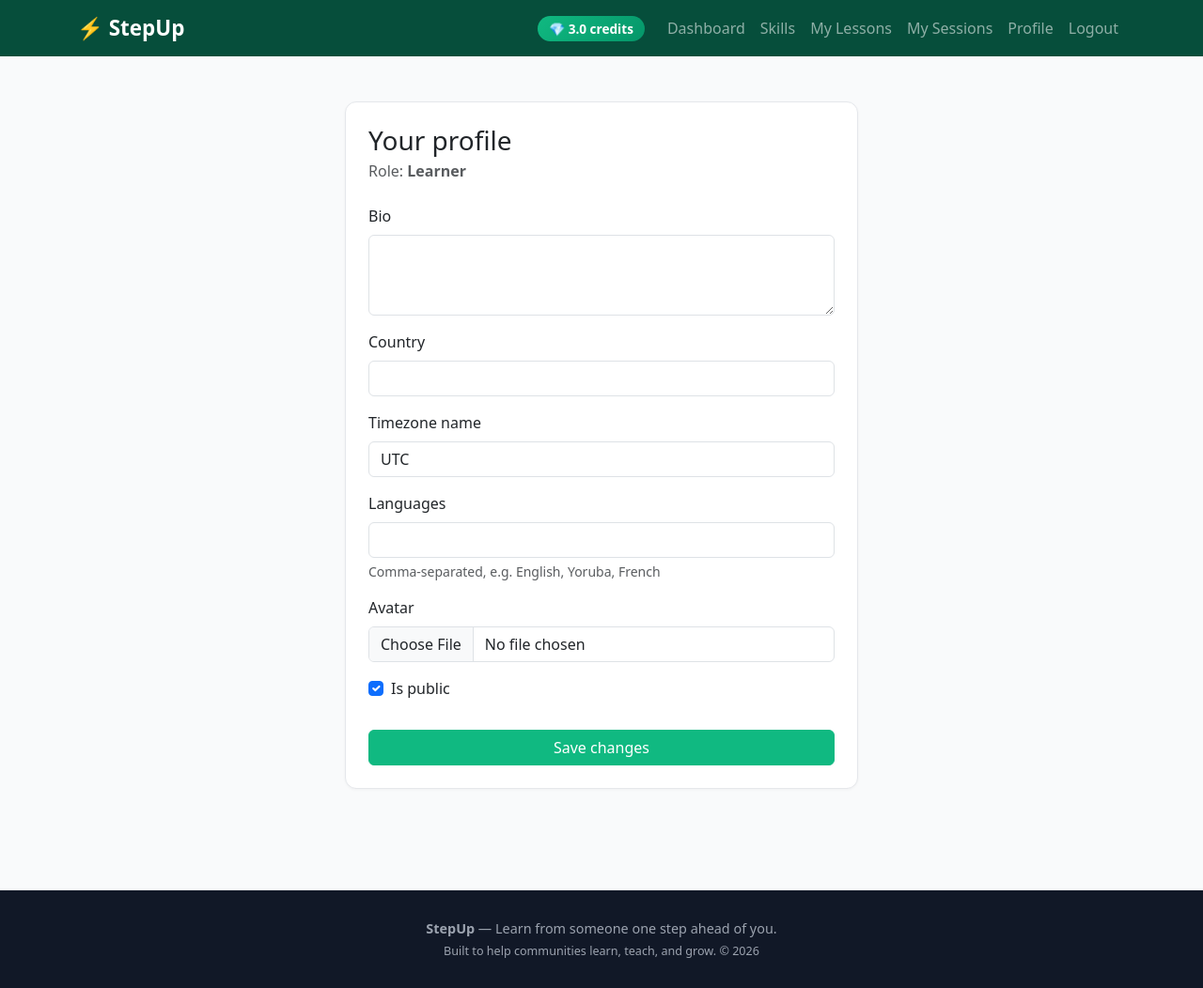
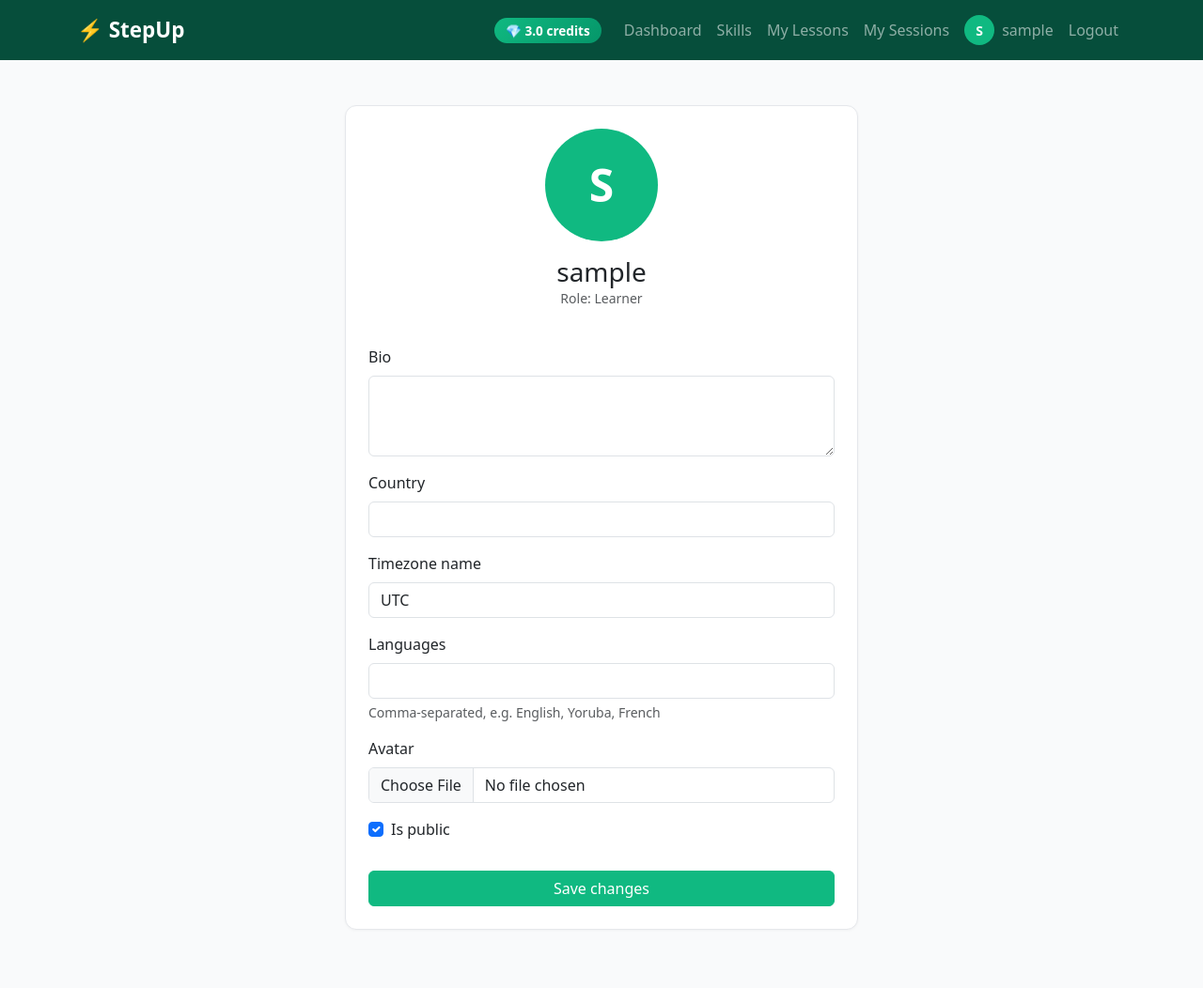
Before and after one commit to codewithchristianpy-ship-it/stepup, a Django app: page /accounts/profile/ in a window 1280 px wide. Shown: the top 1052 px of the page at 94% size. Run offline with Django 5.2, Linux system fonts and the light colour scheme; the visitor is signed in with stand-in values (Sample User, id 1); parts of the project's set-up code (start-up, migrations or seed data) failed here and were passed over; some libraries are stand-ins or nearby versions.

Commit message:
Add avatar display in navbar and profile

```diff
--- a/templates/accounts/profile.html
+++ b/templates/accounts/profile.html
@@ -7,13 +7,27 @@
     <div class="row justify-content-center">
         <div class="col-md-8 col-lg-6">
             <div class="card p-4">
-                <h3 class="mb-1">Your profile</h3>
-                <p class="text-muted mb-4">Role: <strong>{{ profile.get_role_display }}</strong></p>
+
+                <div class="text-center mb-4">
+                    {% if profile.avatar %}
+                        <img src="{{ profile.avatar.url }}"
+                             alt="{{ user.username }}"
+                             style="width:120px;height:120px;border-radius:50%;object-fit:cover;border:4px solid #10b981;">
+                    {% else %}
+                        <div style="width:120px;height:120px;border-radius:50%;background:#10b981;color:white;display:inline-flex;align-items:center;justify-content:center;font-weight:700;font-size:3rem;">
+                            {{ user.username|first|upper }}
+                        </div>
+                    {% endif %}
+                    <h3 class="mt-3 mb-0">{{ user.username }}</h3>
+                    <p class="text-muted small">Role: {{ profile.get_role_display }}</p>
+                </div>
+
                 <form method="post" enctype="multipart/form-data" novalidate>
                     {% csrf_token %}
                     {{ form|crispy }}
                     <button type="submit" class="btn btn-primary w-100 mt-3">Save changes</button>
                 </form>
+
             </div>
         </div>
     </div>
--- a/templates/base.html
+++ b/templates/base.html
@@ -131,7 +131,20 @@
                     <li class="nav-item"><a class="nav-link" href="{% url 'skills:browse' %}">Skills</a></li>
                     <li class="nav-item"><a class="nav-link" href="{% url 'skills:my_lessons' %}">My Lessons</a></li>
                     <li class="nav-item"><a class="nav-link" href="{% url 'skills:my_sessions' %}">My Sessions</a></li>
-                    <li class="nav-item"><a class="nav-link" href="{% url 'accounts:profile' %}">Profile</a></li>
+                                        <li class="nav-item">
+                        <a class="nav-link d-flex align-items-center" href="{% url 'accounts:profile' %}">
+                            {% if user.profile.avatar %}
+                                <img src="{{ user.profile.avatar.url }}"
+                                     alt="{{ user.username }}"
+                                     style="width:32px;height:32px;border-radius:50%;object-fit:cover;margin-right:8px;border:2px solid #10b981;">
+                            {% else %}
+                                <span style="width:32px;height:32px;border-radius:50%;background:#10b981;color:white;display:inline-flex;align-items:center;justify-content:center;font-weight:600;font-size:14px;margin-right:8px;">
+                                    {{ user.username|first|upper }}
+                                </span>
+                            {% endif %}
+                            {{ user.username }}
+                        </a>
+                    </li>
                     <li class="nav-item"><a class="nav-link" href="{% url 'accounts:logout' %}">Logout</a></li>
                 {% else %}
                     <li class="nav-item"><a class="nav-link" href="{% url 'skills:browse' %}">Skills</a></li>
```
